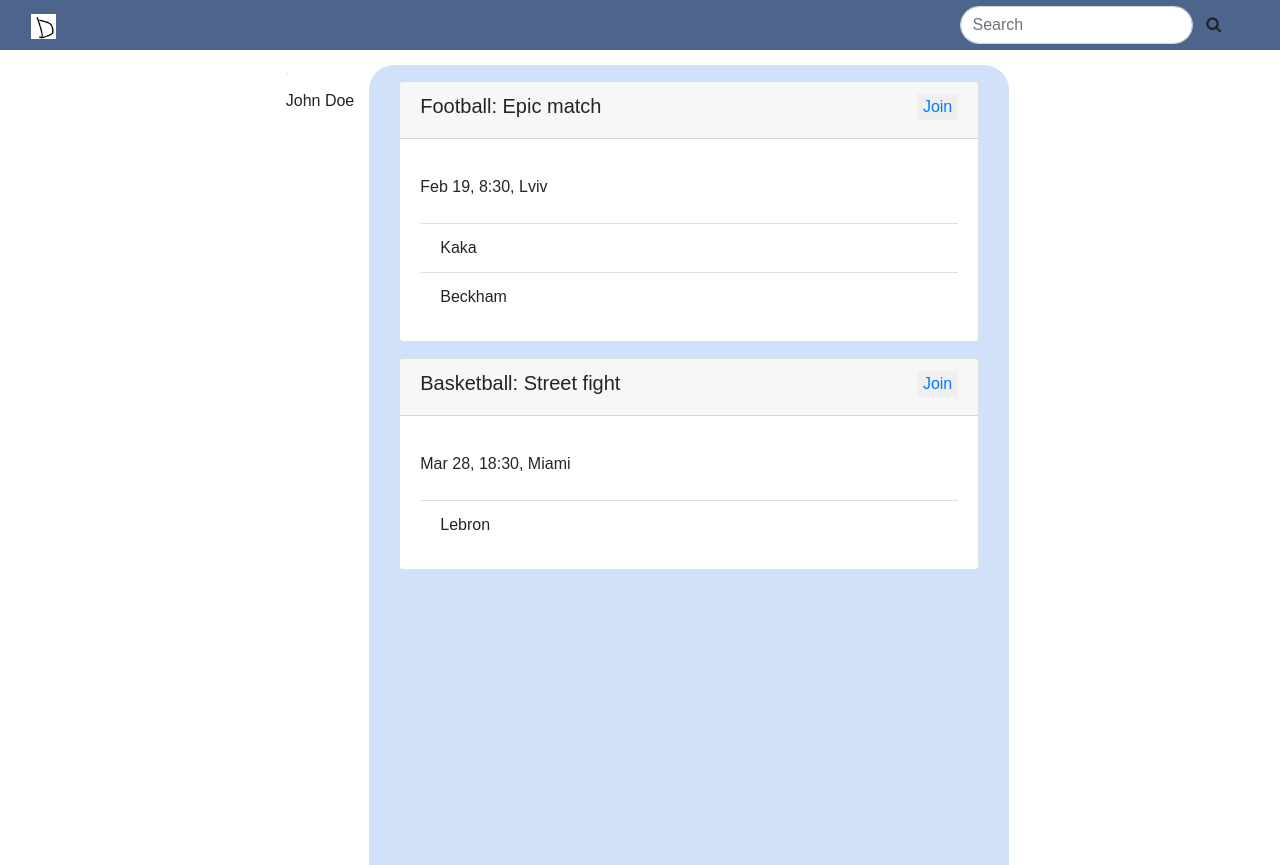
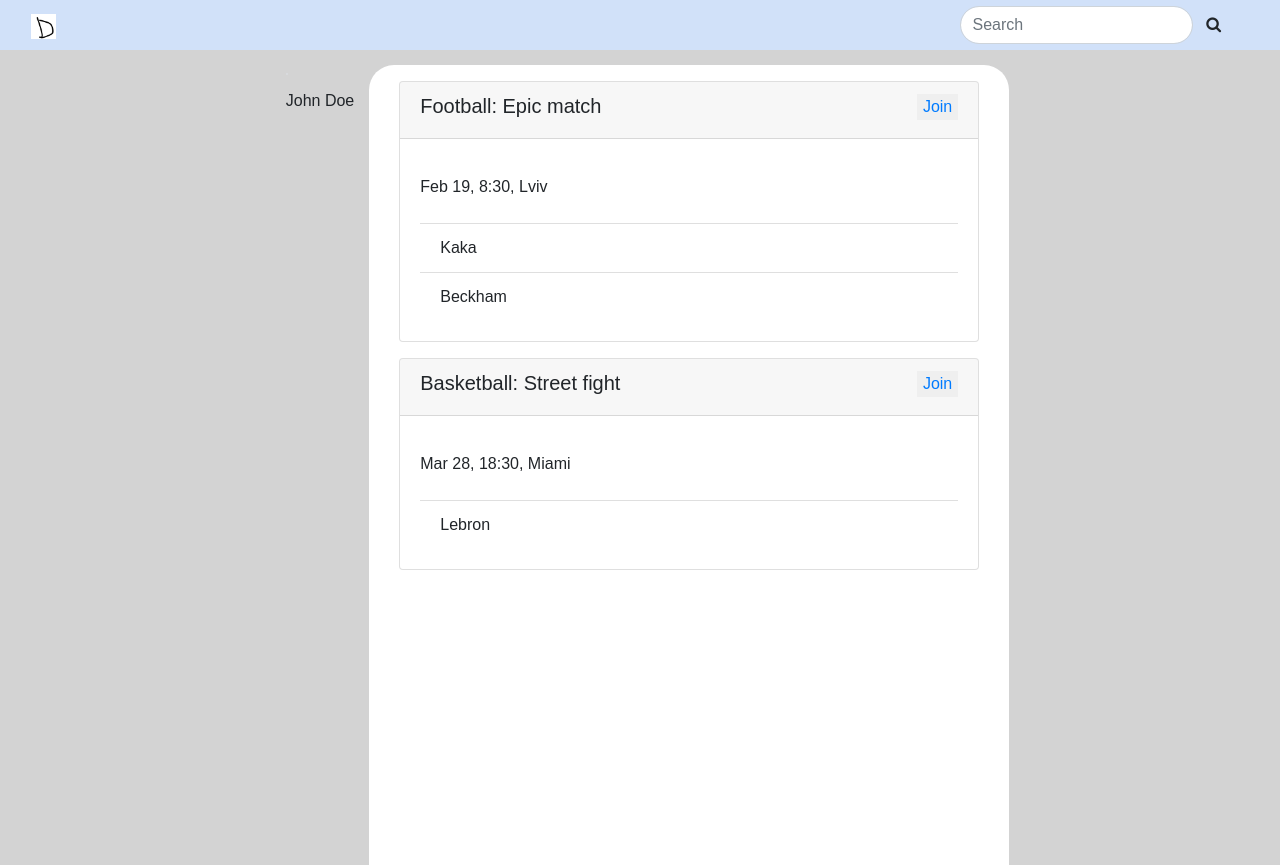
Before and after one commit to ProjectDares/projectdares-ui, a React (Create React App) app: page / in a window 1280 px wide. Built offline with nearby package versions, Linux system fonts and the light colour scheme.

Commit message:
color changes

```diff
--- a/src/index.css
+++ b/src/index.css
@@ -13,14 +13,11 @@ html, body, #root, .content {
   min-height: 100%;
   max-height: 100%;
   height: 100%;
-}
-
-.jumbotron {
-  background-color: var(--color-white);
+  background: lightgrey;
 }
 
 .events-list {
-  background-color: var(--color-light-blue);
+  background-color: var(--color-white);
   border-top-left-radius: 25px;
   border-top-right-radius: 25px;
   height: 100vh;
@@ -35,7 +32,7 @@ html, body, #root, .content {
 }
 
 .dares-header {
-  background-color: var(--color-blue);
+  background-color: var(--color-light-blue);
   margin-right: 0;
 }
 
```
